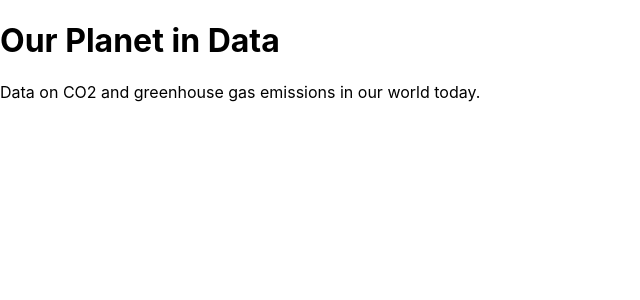
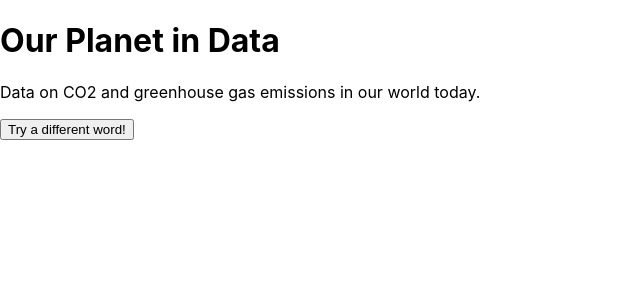
Before and after one commit to megcho/co2-tracker, a React (Create React App) app: page / in a window 1280 px wide. Shown: the top 300 px of the page, without its empty margins (0-640 px from the left). Built offline with nearby package versions, Linux system fonts and the light colour scheme.

Commit message:
working on fetch, failed

```diff
--- a/src/App.js
+++ b/src/App.js
@@ -1,8 +1,12 @@
 import Home from './components/Home'
+import Carbon from './components/Carbon'
 
 function App() {
   return (
+    <div>
     <Home />
+    <Carbon />
+    </div>
   );
 }
 
--- a/src/components/Carbon.js
+++ b/src/components/Carbon.js
@@ -0,0 +1,43 @@
+import React, { Component } from 'react'
+
+class Carbon extends Component {
+
+    // constructor(){
+    //     super()
+    //     this.state = {
+    //         word: '',
+    //         definition: '',
+    //         pronunciation: ''
+    //     }
+    // }
+
+    // componentDidMount(){
+    //     this.fetchWord()
+    // }
+
+
+    fetchData = () => {
+        fetch(`https://raw.githubusercontent.com/owid/co2-data/master/owid-co2-data.json`)
+        .then(res => res.json())
+        .then(data => {
+            const info = data
+            this.setState({
+                carbon: info.co2[1],
+                capita: info.co2_per_capita,
+            })
+        })
+    }
+
+
+    render(){
+        return (
+            <div>
+                {/* <h1>co2: {this.state.carbon}</h1>
+                <h3>co2 per capita: {this.state.capita}</h3> */}
+                <button onClick={this.fetchWord}>Try a different word!</button>
+            </div>
+        )
+    }
+}
+
+export default Carbon
```
Also changed, not shown: src/components/Home.js (line endings or trailing spaces).
